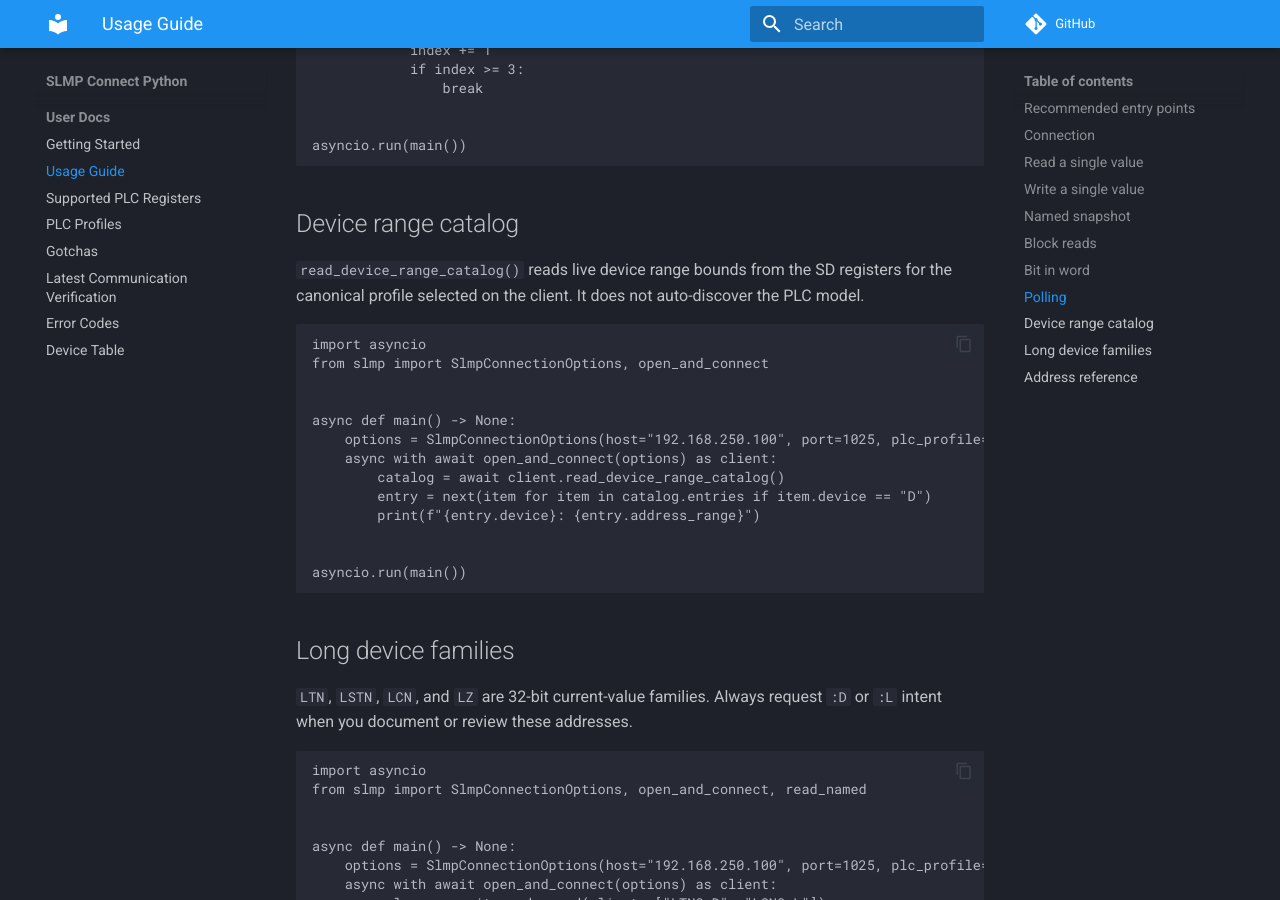
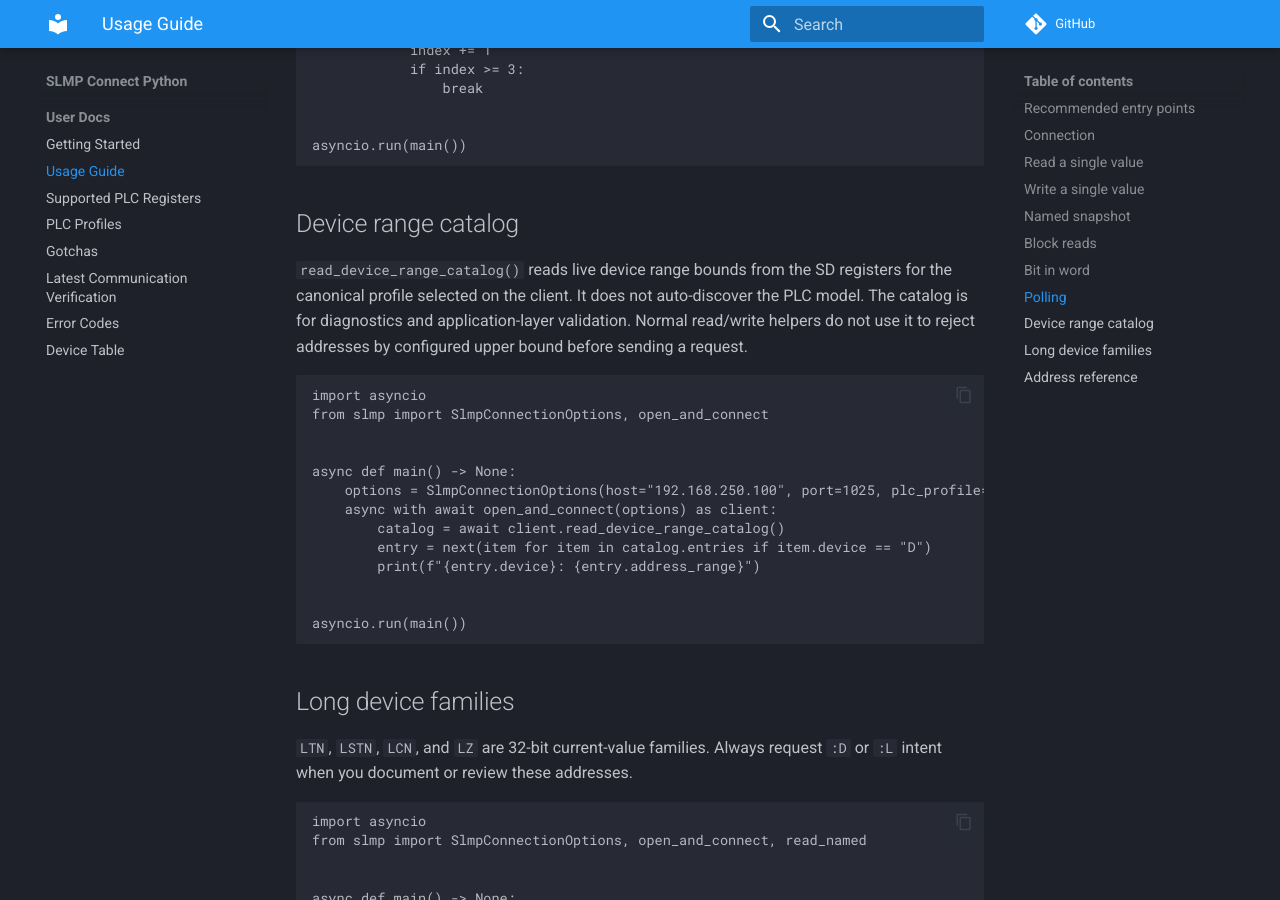
Before and after one commit to fa-yoshinobu/plc-comm-slmp-python, an MkDocs documentation site: the page built from docsrc/user/USAGE_GUIDE.md, in a window 1280 px wide and 900 px high, scrolled down 4473 px. Built offline with MkDocs 1.6.1 and Material for MkDocs 9.7.7, drawn with Linux system fonts in a browser that asks for light colours; comment, search, counter and statistics services are not loaded.

Commit message:
Clarify device range catalog validation scope

````diff
--- a/docsrc/user/USAGE_GUIDE.md
+++ b/docsrc/user/USAGE_GUIDE.md
@@ -183,6 +183,7 @@ asyncio.run(main())
 ## Device range catalog
 
 `read_device_range_catalog()` reads live device range bounds from the SD registers for the canonical profile selected on the client. It does not auto-discover the PLC model.
+The catalog is for diagnostics and application-layer validation. Normal read/write helpers do not use it to reject addresses by configured upper bound before sending a request.
 
 ```python
 import asyncio
````
